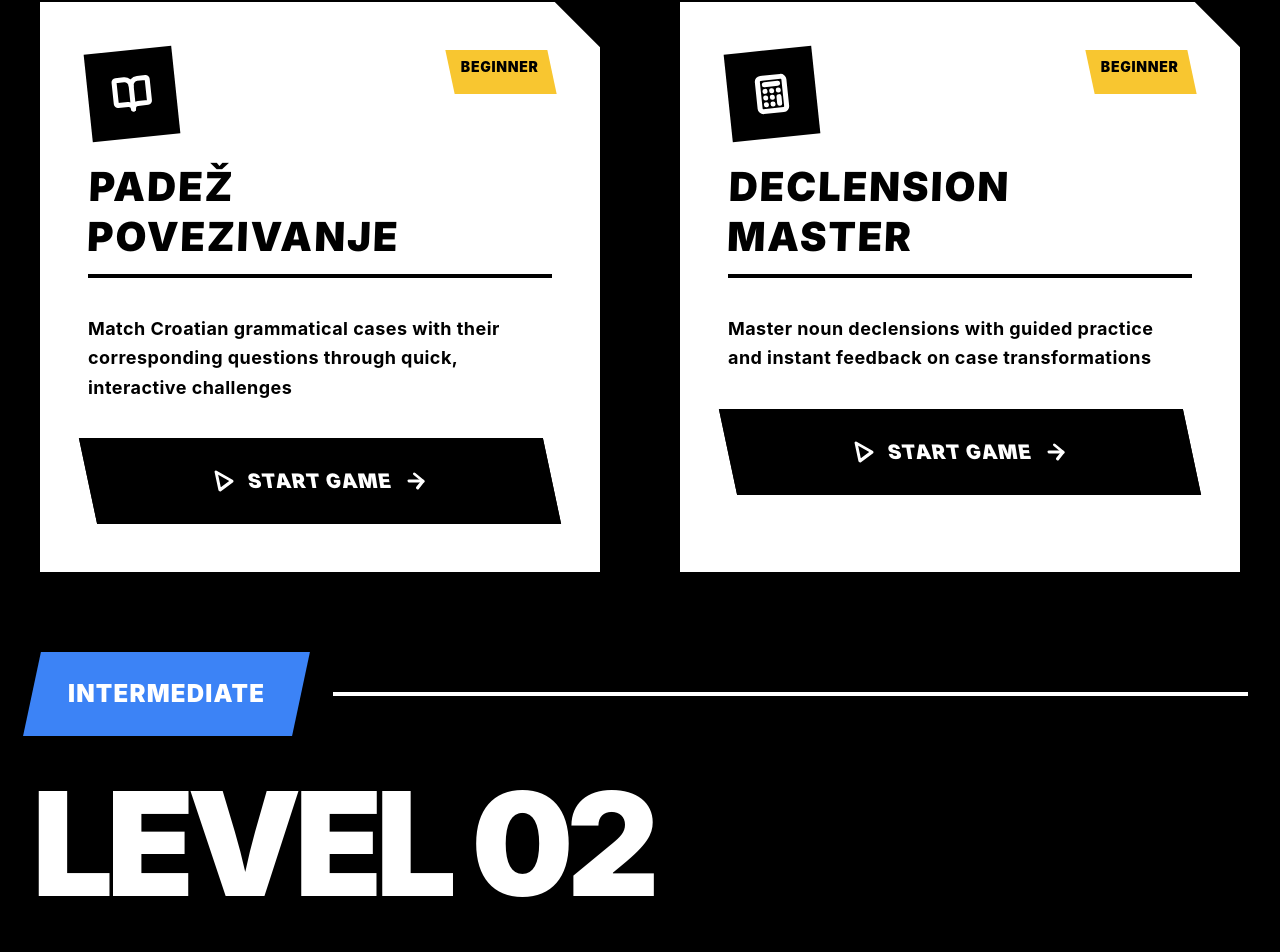
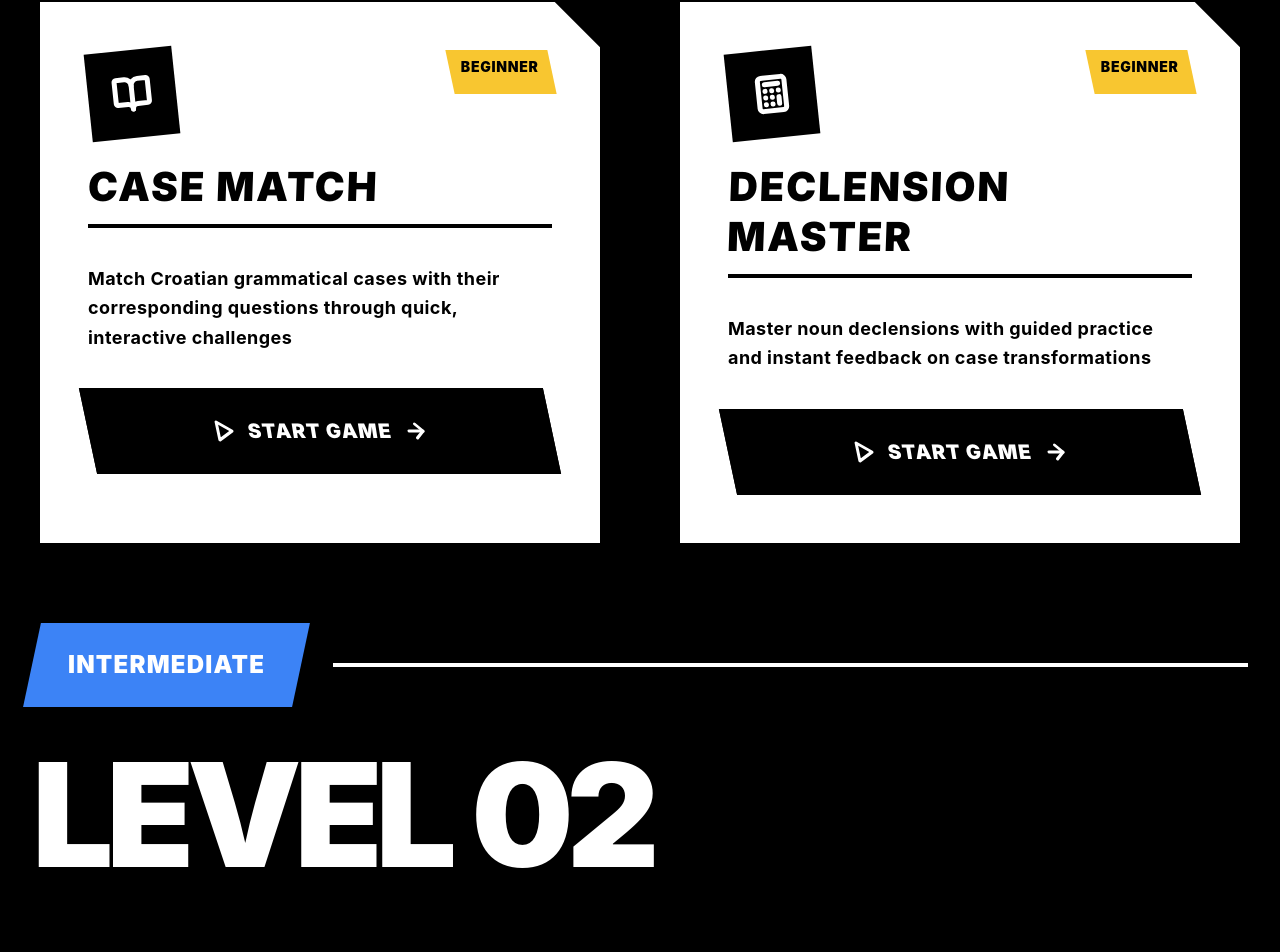
Before and after one commit to UncleDanCast/padezi-play-lab, a React (Vite) app: page / in a window 1280 px wide. Shown: the part 964-1916 px from the top of the page. Built offline with nearby package versions, Linux system fonts and the light colour scheme.

Commit message:
Translate game name to English
Translate the game name "Padež Povezivanje" to English.

```diff
--- a/src/components/PadeziLandingPage.tsx
+++ b/src/components/PadeziLandingPage.tsx
@@ -179,7 +179,7 @@ export const PadeziLandingPage = () => {
                       </div>
 
                       <h3 className="text-fluid-xl sm:text-fluid-2xl lg:text-fluid-3xl brutalist-subtitle leading-tight mb-fluid-xs sm:mb-fluid-sm transform -skew-x-1 sm:-skew-x-2">
-                        {game.title}
+                        {game.id === 'case-match' ? 'Case Match' : game.title}
                       </h3>
 
                       <div className="w-full h-0.5 sm:h-1 bg-brutalist-black"></div>
```
